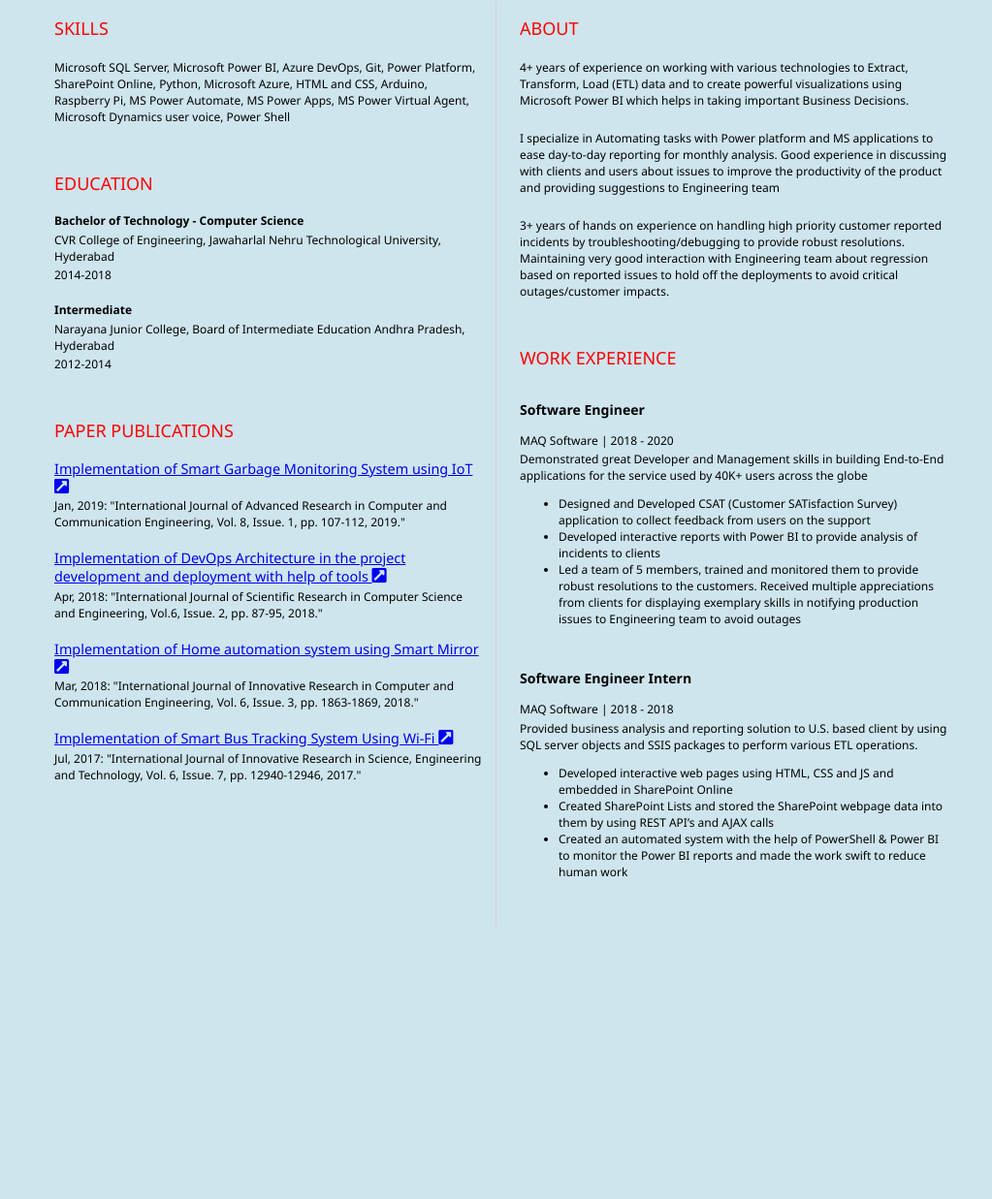
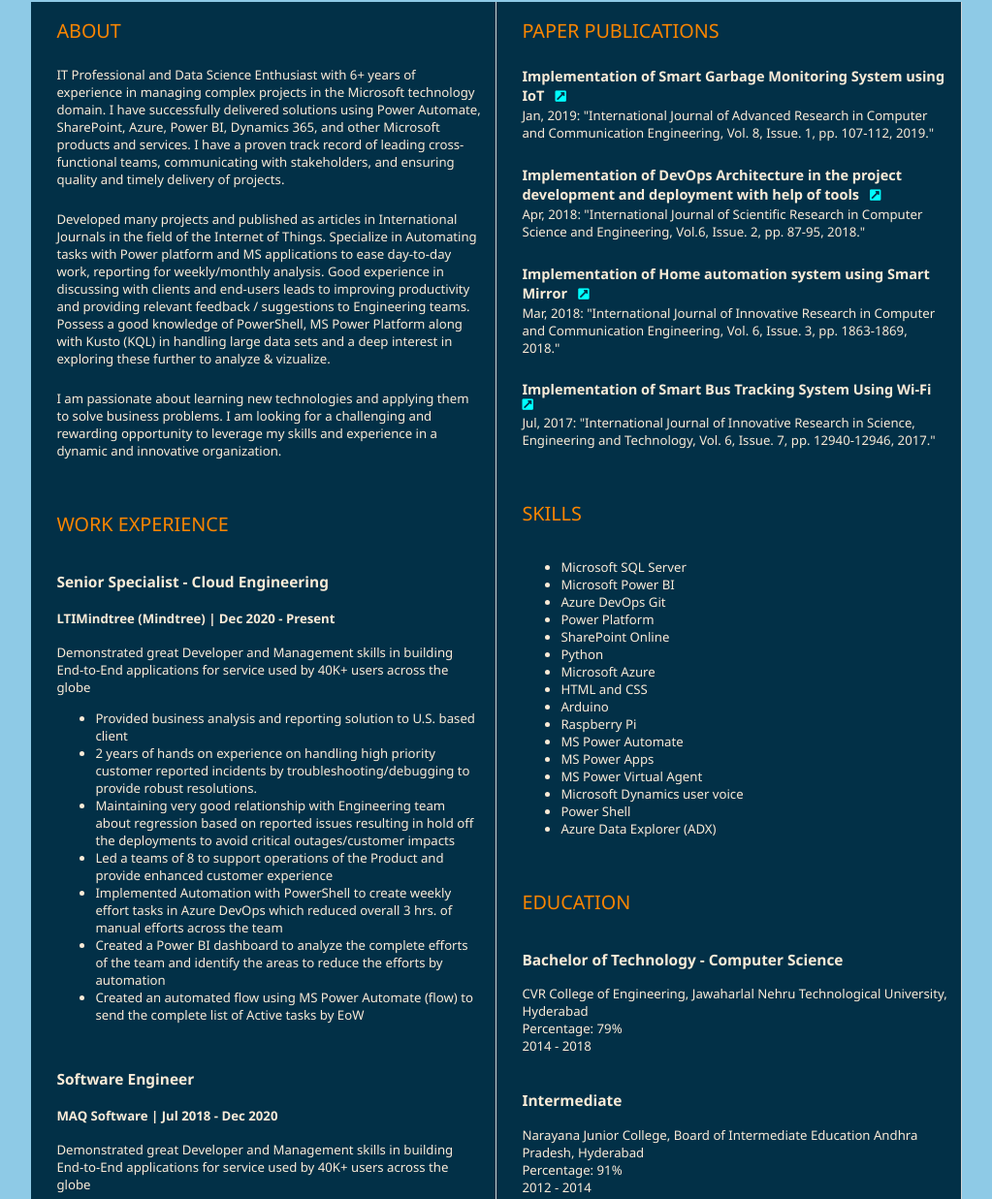
Before and after one commit to scvslsravikiran/scvslsravikiran-portfolio, a plain HTML site: page index.html in a window 1280 px wide. Shown: the part 366-1603 px from the top of the page at 97% size, without its empty margins (128-1151 px from the left). Before the commit the page ends 1322 px from the top, so only its background shows below. Drawn offline with Linux system fonts and the light colour scheme.

Commit message:
Restructure and updated content

```diff
--- a/index.html
+++ b/index.html
@@ -12,22 +12,22 @@
         <div class="row-header">
             <hr />
             <div class="column-header">
-                <img src="images/SRK.jpg" alt="SCVSLS Ravi Kiran">
+                <img src="images/SRK-Headshot.jpg" alt="SCVSLS Ravi Kiran">
             </div>
             <div class="column-header-title">
                 <h1><b>S C V S L S Ravi Kiran</b></h1>
                 <h4>Data Science | Machine Learning | Internet of Things Enthusiast.</h4>
                 <hr />
-                <b><i>Technical Specialist @ Mindtree</i></b>
+                <b><i>Senior Specialist in Cloud Engineering @ LTIMindtree</i></b>
                 <hr>
             </div>
         </div>
         <div class="contact">
-            <h2>CONTACT</h2>
+            <h2 id="contact">CONTACT</h2>
             <!-- contact info including social media -->
 
             <i class="fa fa-mobile" aria-hidden="true"></i>
-            <b><i style="font-size: 1.3em;">+91 94939 30891</i></b>
+            <b><i style="font-size: 1.3em; color: antiquewhite;">+91 94939 30891</i></b>
             &nbsp;
 
             <i class="fa fa-envelope" aria-hidden="true"></i>
@@ -39,7 +39,7 @@
             &nbsp;
 
             <i class="fab fa-linkedin" aria-hidden="true"></i>
-            <a href="https://in.linkedin.com/in/scvsls-ravikiran">scvsls-ravikiran</a>
+            <a href="https://www.linkedin.com/in/scvsls-ravikiran/">scvsls-ravikiran</a>
             &nbsp;
 
             <i class="fab fa-researchgate" aria-hidden="true"></i>
@@ -51,48 +51,126 @@
     <main>
         <article id="mainLeft">
             <section>
-                <h2>SKILLS</h2>
-                <!-- your skills AKA "buzzwords" -->
-                <p>Microsoft SQL Server, Microsoft Power BI, Azure DevOps, Git, Power Platform, SharePoint Online,
-                    Python, Microsoft Azure, HTML and CSS, Arduino, Raspberry Pi, MS Power Automate, MS Power Apps, MS
-                    Power Virtual Agent, Microsoft Dynamics user voice, Power Shell</p>
+                <h2 id="mainRight-heading">ABOUT</h2>
+                <!-- about you -->
+                <p>IT Professional and Data Science Enthusiast with 6+ years of experience in managing complex projects
+                    in the Microsoft technology domain. I have successfully delivered solutions using Power Automate,
+                    SharePoint, Azure, Power BI, Dynamics 365, and other Microsoft products and services. I have a
+                    proven track record of leading cross-functional teams, communicating with stakeholders, and ensuring
+                    quality and timely delivery of projects. </p>
+                <br />
+                <p>Developed many projects and published as articles in International Journals in the field of the
+                    Internet of Things. Specialize in Automating tasks with Power platform and MS applications to ease
+                    day-to-day work, reporting for weekly/monthly analysis. Good experience in discussing with clients
+                    and end-users leads to improving productivity and providing relevant feedback / suggestions to
+                    Engineering teams. Possess a good knowledge of PowerShell, MS Power Platform along with Kusto (KQL)
+                    in handling large data sets and a deep interest in exploring these further to analyze & vizualize.
+                </p>
+                <br />
+                <p>I am passionate about learning new technologies and applying them to solve business problems. I am
+                    looking for a challenging and rewarding opportunity to leverage my skills and experience in a
+                    dynamic and innovative organization. </p>
             </section>
+
             <section>
-                <h2>EDUCATION</h2>
-                <!-- your education -->
-                <b>Bachelor of Technology - Computer Science</b>
+                <h2 id="mainRight-heading">WORK EXPERIENCE</h2>
+                <!-- your work experience -->
+
+                <h3><b>Senior Specialist - Cloud Engineering</b></h3>
+                <h4>
+                    LTIMindtree (Mindtree) | Dec 2020 - Present
+                </h4>
                 <p>
-                    CVR College of Engineering, Jawaharlal Nehru Technological University, Hyderabad
+                    Demonstrated great Developer and Management skills in building End-to-End applications for service
+                    used by 40K+ users across the globe
                 </p>
-                <p>
-                    2014-2018
-                </p>
+                <ul>
+                    <li>Provided business analysis and reporting solution to U.S. based client</li>
+                    <li>2 years of hands on experience on handling high priority customer reported incidents by
+                        troubleshooting/debugging to provide robust resolutions. </li>
+                    <li>Maintaining very good relationship with Engineering team about regression based on reported
+                        issues resulting in hold off the deployments to avoid critical outages/customer impacts</li>
+                    <li>Led a teams of 8 to support operations of the Product and provide enhanced customer experience
+                    </li>
+                    <li>Implemented Automation with PowerShell to create weekly effort tasks in Azure DevOps which
+                        reduced overall 3 hrs. of manual efforts across the team</li>
+                    <li>Created a Power BI dashboard to analyze the complete efforts of the team and identify the areas
+                        to reduce the efforts by automation</li>
+                    <li>Created an automated flow using MS Power Automate (flow) to send the complete list of Active
+                        tasks by EoW</li>
+
+                </ul>
 
                 <br />
 
-                <b>Intermediate</b>
+                <h3><b>Software Engineer</b></h3>
+                <h4>
+                    MAQ Software | Jul 2018 - Dec 2020
+                </h4>
                 <p>
-                    Narayana Junior College, Board of Intermediate Education Andhra Pradesh, Hyderabad
+                    Demonstrated great Developer and Management skills in building End-to-End applications for
+                    service used by 40K+ users across the globe
                 </p>
+                <ul>
+                    <li>Delivered business analysis and reporting solution to U.S. based client</li>
+                    <li>Led a team of 5 members, coached and supervised them to deliver effective solutions to the
+                        end-users. Received multiple appreciations from clients for demonstrating excellent skills in
+                        alerting production issues to Engineering team to prevent outages."</li>
+                    <li>Designed and Implementated CSAT (Customer SATisfaction Survey) application to gather feedback
+                        from end-users on the support requests</li>
+                    <li>Built interactive reports with Power BI to provide analysis of issues to stakeholders</li>
+                    <li>Used SQL server objects and SSIS packages to perform various ETL operations for developing BI
+                        solutions</li>
+                </ul>
+
+                <br />
+
+                <h3><b>Software Engineer Intern</b></h3>
+                <h4>
+                    MAQ Software | Jan 2018 - Jul 2018
+                </h4>
                 <p>
-                    2012-2014
+                    Provided business analysis and reporting solution to U.S. based client by using SQL server objects
+                    and SSIS packages to perform various ETL operations.
                 </p>
+                <ul>
+                    <li>Built interactive web pages using HTML, CSS and JS and embedded in SharePoint Online</li>
+                    <li>Stored the SharePoint webpage data into SharePoint Lists by using REST API's and AJAX calls</li>
+                    <li>Created an automated system with PowerShell & Power BI to monitor the Power BI reports refresh
+                        and made the team's work faster by reducing manual efforts</li>
+                    <li>Created Stored Procedures and jobs in SQL Server to perform incremental data collection and
+                        storing into SQL DB</li>
+                    <li>Designed MS Power Automate workflow to process the data from the excel sheet into SQL DB</li>
+                    <li>Extracted data from various sources like Cosmos, Excel sheet, SharePoint Lists and loaded into
+                        SQL DB using ETL tools</li>
+                </ul>
+
 
             </section>
+
+
+        </article>
+        <article id="mainRight">
             <section>
                 <h2>PAPER PUBLICATIONS</h2>
-                <!-- your work experience -->
-                <a href="https://ijarcce.com/wp-content/uploads/2019/02/IJARCCE.2019.8124.pdf">Implementation of Smart
-                    Garbage Monitoring System using IoT <i class="fas fa-external-link-square-alt"></i></a>
+
+                <p>
+                    <b style="font-size: 1.1em;">Implementation of Smart Garbage Monitoring System using IoT &nbsp;</b>
+                    <a href="https://ijarcce.com/wp-content/uploads/2019/02/IJARCCE.2019.8124.pdf"> <i
+                            class="fas fa-external-link-square-alt"></i></a>
+                </p>
                 <p>
                     Jan, 2019: "International Journal of
                     Advanced Research in Computer and Communication Engineering, Vol. 8, Issue. 1, pp. 107-112, 2019."
                 </p>
                 <br />
 
-                <a href="https://www.isroset.org/pdf_paper_view.php?paper_id=613&15-IJSRCSE-0833.pdf">Implementation of
-                    DevOps Architecture in the project development and deployment with help of
-                    tools <i class="fas fa-external-link-square-alt"></i></a>
+                <p>
+                    <b style="font-size: 1.1em;">Implementation of DevOps Architecture in the project development and
+                        deployment with help of tools &nbsp;</b>
+                    <a href="https://www.isroset.org/pdf_paper_view.php?paper_id=613&15-IJSRCSE-0833.pdf"> <i
+                            class="fas fa-external-link-square-alt"></i></a>
+                </p>
                 <p>
                     Apr, 2018: "International Journal of Scientific Research in Computer Science and Engineering, Vol.6,
                     Issue. 2,
@@ -100,8 +178,12 @@
                 </p>
                 <br />
 
-                <a href="http://ijircce.com/admin/main/storage/app/pdf/7CqKMAJztdtS4EnL4VEkjw4AhV40zLqo8XW5Po5j.pdf">Implementation
-                    of Home automation system using Smart Mirror <i class="fas fa-external-link-square-alt"></i></a>
+                <p>
+                    <b style="font-size: 1.1em;">Implementation of Home automation system using Smart Mirror &nbsp; </b>
+                    <a
+                        href="http://ijircce.com/admin/main/storage/app/pdf/7CqKMAJztdtS4EnL4VEkjw4AhV40zLqo8XW5Po5j.pdf">
+                        <i class="fas fa-external-link-square-alt"></i></a>
+                </p>
                 <p>
                     Mar, 2018: "International Journal of
                     Innovative Research in Computer and Communication Engineering, Vol. 6, Issue. 3, pp. 1863-1869,
@@ -109,75 +191,76 @@
                 </p>
                 <br />
 
-
-                <a href="http://ijircce.com/admin/main/storage/app/pdf/7CqKMAJztdtS4EnL4VEkjw4AhV40zLqo8XW5Po5j.pdf">Implementation
-                    of Smart Bus Tracking System Using Wi-Fi <i class="fas fa-external-link-square-alt"></i></a>
+                <p>
+                    <b style="font-size: 1.1em;">Implementation of Smart Bus Tracking System Using Wi-Fi &nbsp; </b>
+                    <a
+                        href="http://ijircce.com/admin/main/storage/app/pdf/7CqKMAJztdtS4EnL4VEkjw4AhV40zLqo8XW5Po5j.pdf">
+                        <i class="fas fa-external-link-square-alt"></i></a>
+                </p>
                 <p>
                     Jul, 2017: "International Journal of Innovative
                     Research in Science, Engineering and Technology, Vol. 6, Issue. 7, pp. 12940-12946, 2017."
                 </p>
-                <br />
+            </section>
+
+            <section>
+                <h2>SKILLS</h2>
+                <!-- your skills AKA "buzzwords" -->
+                <!-- <p>Microsoft SQL Server, Microsoft Power BI, Azure DevOps, Git, Power Platform, SharePoint Online, Python, Microsoft Azure, HTML and CSS, Arduino, Raspberry Pi, MS Power Automate, MS Power Apps, MS Power Virtual Agent, Microsoft Dynamics user voice, Power Shell</p> -->
+
+                <ul>
+                    <li>Microsoft SQL Server
+                    <li>Microsoft Power BI</li>
+                    <li>Azure DevOps Git</li>
+                    <li>Power Platform</li>
+                    <li>SharePoint Online</li>
+                    <li>Python</li>
+                    <li>Microsoft Azure</li>
+                    <li>HTML and CSS</li>
+                    <li>Arduino</li>
+                    <li>Raspberry Pi</li>
+                    <li>MS Power Automate</li>
+                    <li>MS Power Apps</li>
+                    <li>MS Power Virtual Agent</li>
+                    <li>Microsoft Dynamics user voice</li>
+                    <li>Power Shell</li>
+                    <li>Azure Data Explorer (ADX)</li>
+                </ul>
 
             </section>
-        </article>
-        <article id="mainRight">
+
             <section>
-                <h2>ABOUT</h2>
-                <!-- about you -->
-                <p>4+ years of experience on working with various technologies to Extract, Transform, Load (ETL) data
-                    and to create powerful visualizations using Microsoft Power BI which helps in taking important
-                    Business Decisions. </p>
-                <br />
-                <p>I specialize in Automating tasks with Power platform and MS applications to ease day-to-day
-                    reporting for monthly analysis. Good experience in discussing with clients and users about issues to
-                    improve the productivity of the product and providing suggestions to Engineering team</p>
-                <br />
-                <p>3+ years of hands on experience on handling high priority customer reported incidents by
-                    troubleshooting/debugging to provide robust resolutions. Maintaining very good interaction with
-                    Engineering team about regression based on reported issues to hold off the deployments to avoid
-                    critical outages/customer impacts. </p>
-            </section>
-            <section>
-                <h2>WORK EXPERIENCE</h2>
-                <!-- your work experience -->
-
-                <h3><b>Software Engineer</b></h3>
+                <h2>EDUCATION</h2>
+                <!-- your education -->
+                <h3>Bachelor of Technology - Computer Science</h3>
                 <p>
-                    MAQ Software | 2018 - 2020
+                    CVR College of Engineering, Jawaharlal Nehru Technological University, Hyderabad <br/> Percentage: 79% <br/> 2014 - 2018
                 </p>
-                <p>
-                    Demonstrated great Developer and Management skills in building End-to-End applications for the
-                    service used by 40K+ users across the globe
-                </p>
-                <ul>
-                    <li>Designed and Developed CSAT (Customer SATisfaction Survey) application to collect feedback from
-                        users on the support</li>
-                    <li>Developed interactive reports with Power BI to provide analysis of incidents to clients</li>
-                    <li>Led a team of 5 members, trained and monitored them to provide robust resolutions to the
-                        customers. Received multiple appreciations from clients for displaying exemplary skills in
-                        notifying production issues to Engineering team to avoid outages</li>
-                </ul>
 
                 <br />
 
-                <h3><b>Software Engineer Intern</b></h3>
+                <h3>Intermediate</h3>
                 <p>
-                    MAQ Software | 2018 - 2018
+                    Narayana Junior College, Board of Intermediate Education Andhra Pradesh, Hyderabad <br/> Percentage: 91% <br/> 2012 - 2014
                 </p>
+
+                <h3>Secondary School Education (SSC) </h3>
                 <p>
-                    Provided business analysis and reporting solution to U.S. based client by using SQL server objects
-                    and SSIS packages to perform various ETL operations.
+                    Bhashyam High School, Board of Secondary School Education Andhra Pradesh, Hyderabad <br/> Percentage: 8.5 CGPA <br/> 2011 - 2012
                 </p>
-                <ul>
-                    <li>Developed interactive web pages using HTML, CSS and JS and embedded in SharePoint Online</li>
-                    <li>Created SharePoint Lists and stored the SharePoint webpage data into them by using REST API’s
-                        and AJAX calls</li>
-                    <li>Created an automated system with the help of PowerShell & Power BI to monitor the Power BI
-                        reports and made the work swift to reduce human work</li>
-                </ul>
-
 
             </section>
+
+            <section>
+                <h2>ACHIEVEMENTS</h2>
+                <ul>
+                    <li><b>Jun, 23</b> Won <b>Shooting Star Award</b> in the Business Unit for extra-ordinary work and appreciations from the client</li>
+                    <li><b>Mar, 18</b> Received <b>appreciation</b> from the client for unexpected and on-time work delivery</li>
+                    <li><b>Mar, 18</b> Won <b>Best Project Award</b> in Computer Science and Engineering Department</li>
+
+                </ul>
+            </section>
+
 
         </article>
     </main>
--- a/style.css
+++ b/style.css
@@ -3,7 +3,8 @@
     font-size: 12px;
     max-width: 960px;
     margin: auto;
-    background-color: rgb(206, 229, 238);
+    /* background-color: rgb(206, 229, 238); */
+    background-color: #8ecae6
 }
 
 h1 {
@@ -16,7 +17,7 @@
 h2 {
     font-size: 1.5em;
     padding-bottom: 1em;
-    color: #ff0000
+    color: #fb8500
 }
 
 main {
@@ -28,6 +29,10 @@
 header {
     text-align: center;
     margin: auto 2em;
+    /* background-color: #219ebc; */
+    background-color: darkcyan;
+    background-image: url("images/Linkedin-Banner.png");
+    background-blend-mode: soft-light;
 }
 
 section {
@@ -38,7 +43,6 @@
     margin-right: .5em;
     font-size: 1.2em;
 }
-
 
 p {
     margin: .2em auto
@@ -57,7 +61,18 @@
 
 #mainLeft {
     border-right: 1px solid lightgray;
+    background-color: #023047;
+    color: antiquewhite;
+    font-size: 1.1em;
  }
+
+#mainRight {
+    border-right: 1px solid lightgray;
+    background-color: #023047;
+    color: antiquewhite;
+    font-size: 1.1em;
+ }
+
 
  img {
     border-radius: 50%;
@@ -71,14 +86,16 @@
     padding: 5px;
   }
 
-a{
-    font-size: 1.2em;
+#contact {
+color: antiquewhite;
 }
 
   .column-header-title {
     float: left;
     width: 45%;
-    color: rgb(9, 95, 176);
+    /* color: rgb(9, 95, 176); */
+    /* color: #023047; */
+    color: antiquewhite;
   }
 
   /* Clearfix (clear floats) */
@@ -87,3 +104,15 @@
     clear: both;
     display: table;
   }
+
+  .fas {
+    color: aqua;
+    font-size: small;
+  }
+
+  .fab , .fa , a{
+    color: antiquewhite;
+    font-size: 1.2em;
+    font-weight: bold;
+
+  }
```
Also changed, not shown: images/Linkedin-Banner.png (added), images/SRK-Headshot.jpg (added).
